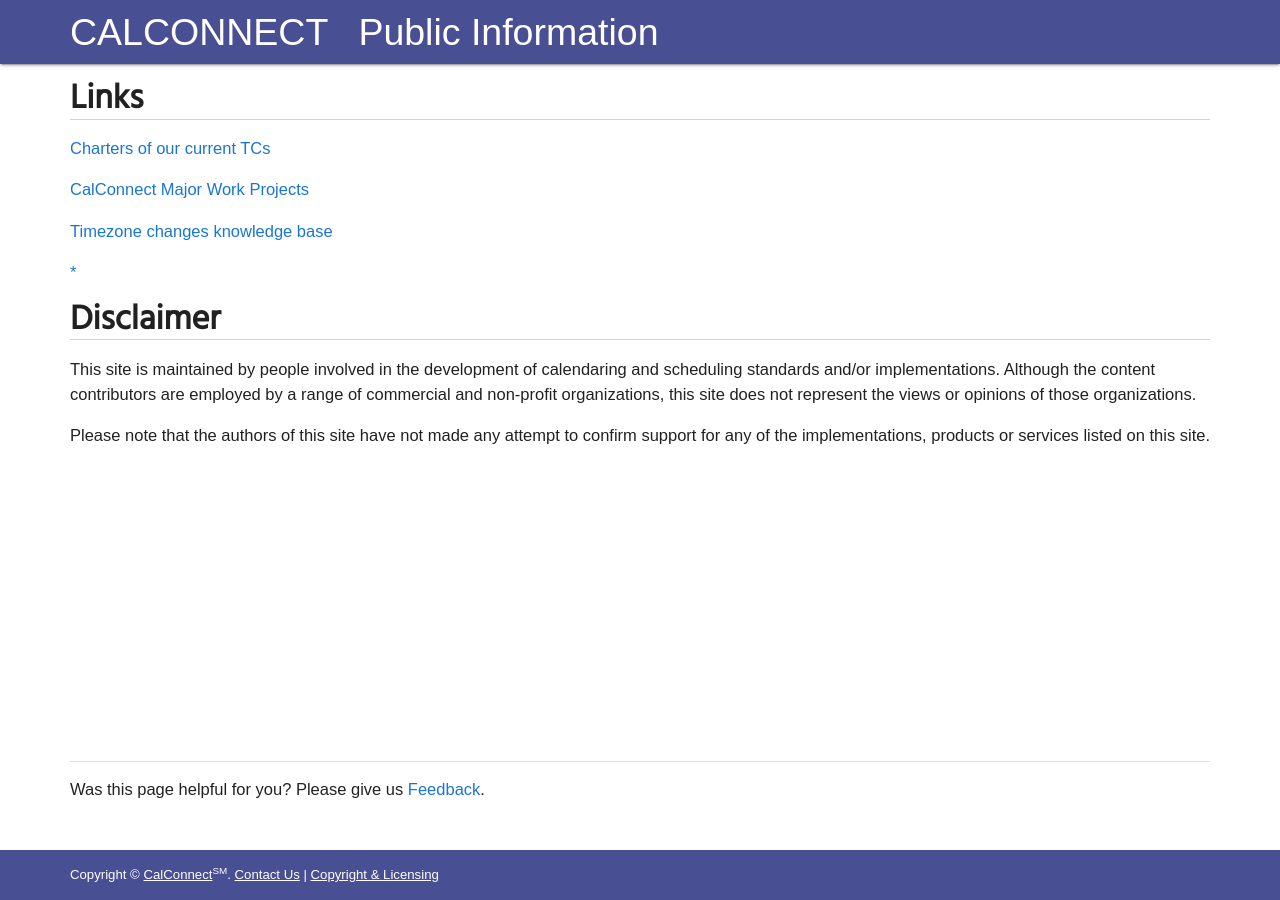
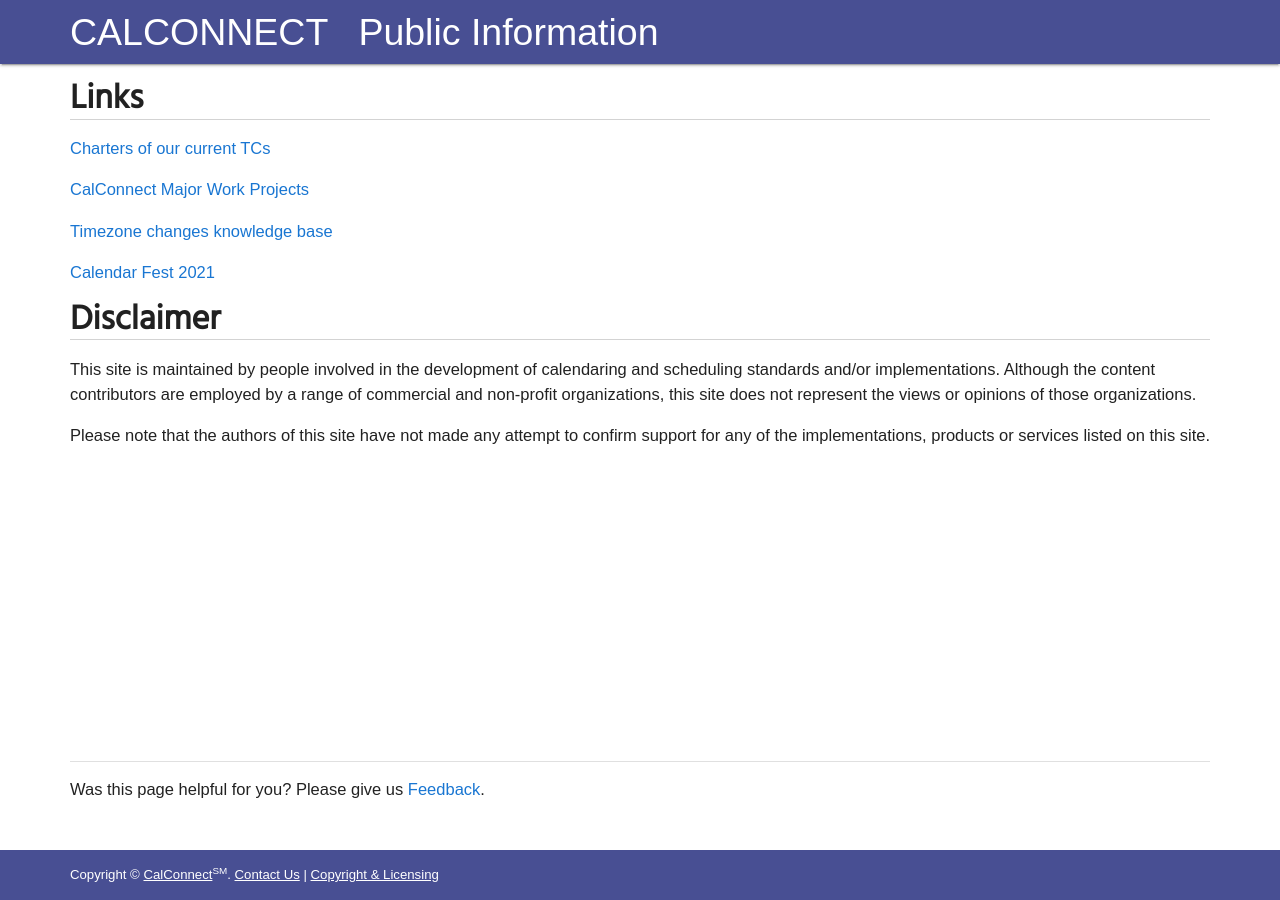
Before and after one commit to CalConnect/public, a Jekyll site: the page built from _pages/index.md, in a window 1280 px wide. Built offline with Jekyll 4.4.1, drawn with Linux system fonts in a browser that asks for light colours; some web fonts are replaced.

Commit message:
Update index.md
publish link

```diff
--- a/_pages/index.md
+++ b/_pages/index.md
@@ -14,7 +14,7 @@ order: 1
 
 [Timezone changes knowledge base](DateTime)
 
-[*](CalendarFest)
+[Calendar Fest 2021](CalendarFest)
 
 ## Disclaimer
 
```
